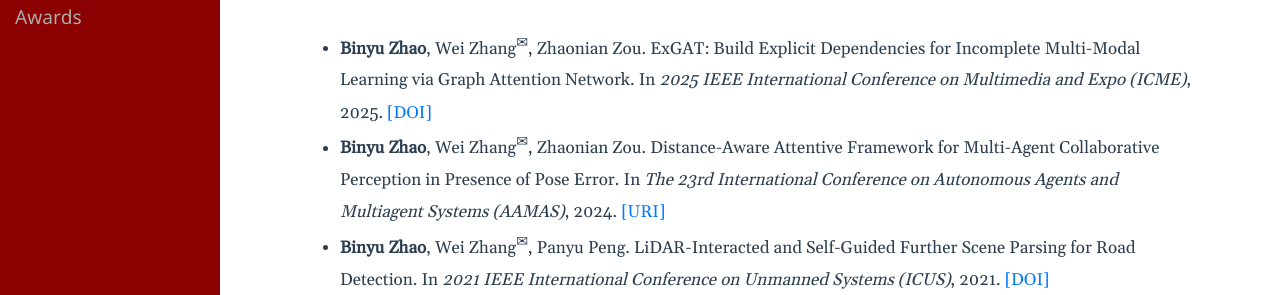
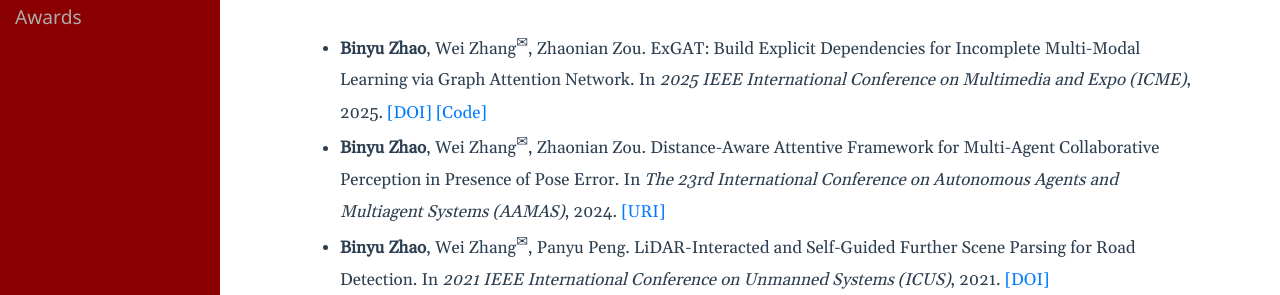
Before and after one commit to byzhaoAI/byzhaoAI.github.io, a Jekyll site: the page built from publications.md, in a window 1280 px wide. Shown: the part 496-791 px from the top of the page. Built offline with Jekyll 4.4.1, drawn with Linux system fonts in a browser that asks for light colours.

Commit message:
update publications

```diff
--- a/publications.md
+++ b/publications.md
@@ -13,7 +13,7 @@ permalink: /publications/
 
 
 ## Other First-Author
-- **Binyu Zhao**, Wei Zhang<sup>✉</sup>, Zhaonian Zou. ExGAT: Build Explicit Dependencies for Incomplete Multi-Modal Learning via Graph Attention Network. In *2025 IEEE International Conference on Multimedia and Expo (ICME)*, 2025. [[DOI]]()
+- **Binyu Zhao**, Wei Zhang<sup>✉</sup>, Zhaonian Zou. ExGAT: Build Explicit Dependencies for Incomplete Multi-Modal Learning via Graph Attention Network. In *2025 IEEE International Conference on Multimedia and Expo (ICME)*, 2025. [[DOI]]() [[Code]](https://github.com/byzhaoAI/ExGAT)
 
 - **Binyu Zhao**, Wei Zhang<sup>✉</sup>, Zhaonian Zou. Distance-Aware Attentive Framework for Multi-Agent Collaborative Perception in Presence of Pose Error. In *The 23rd International Conference on Autonomous Agents and Multiagent Systems (AAMAS)*, 2024. [[URI]](https://dl.acm.org/doi/abs/10.5555/3635637.3663242)
 
```
